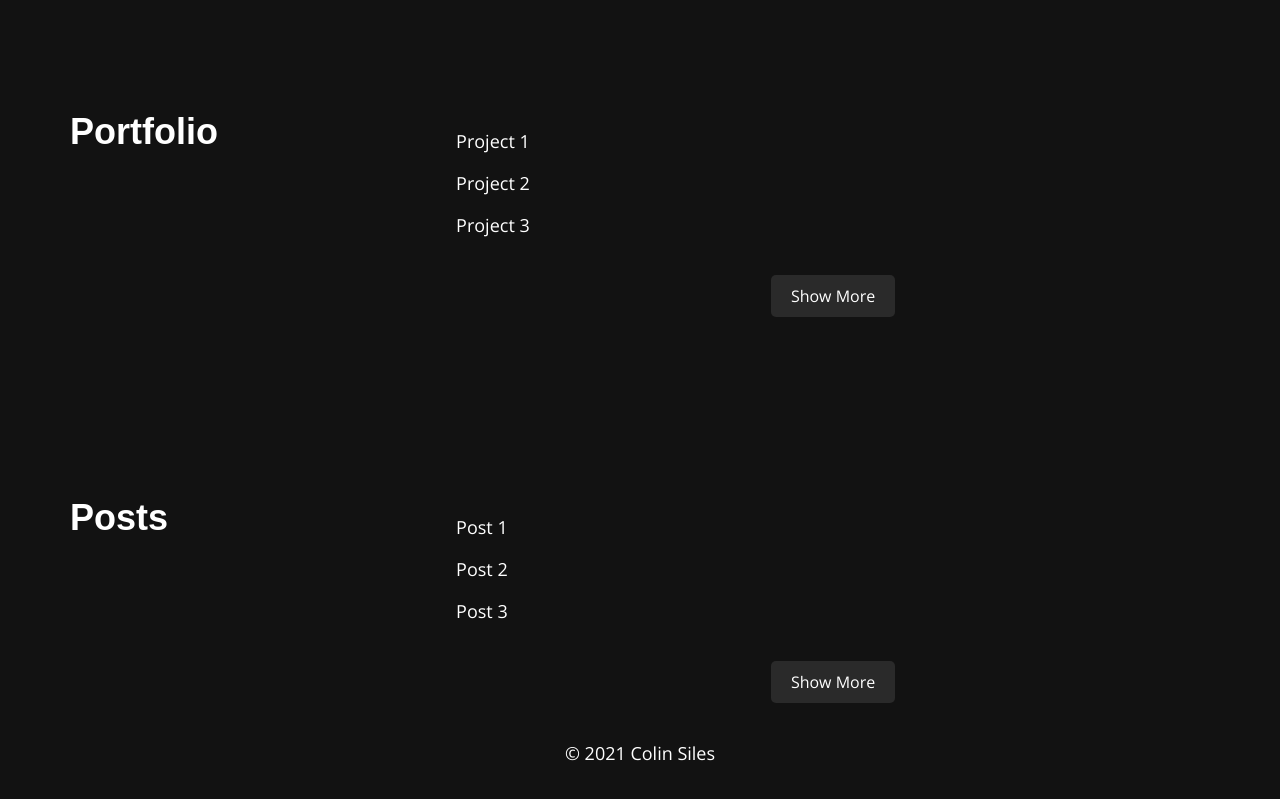
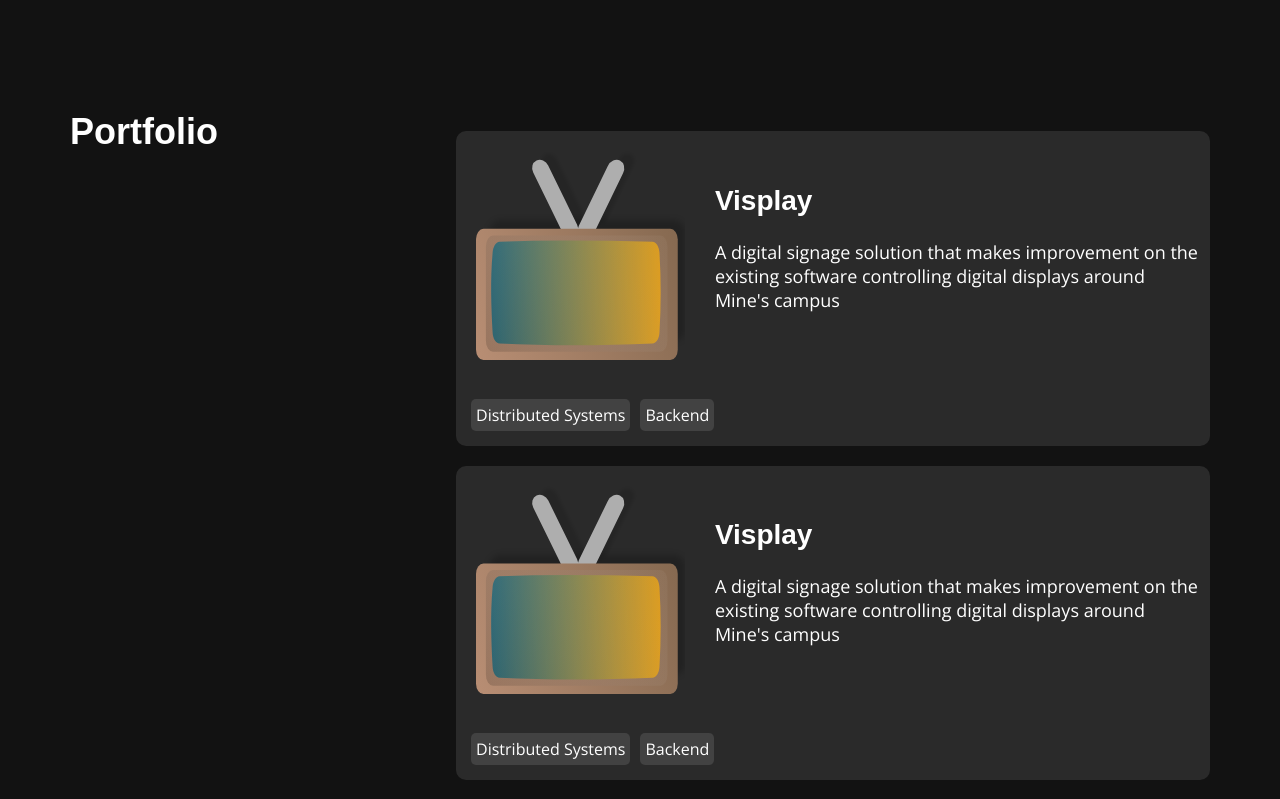
Before and after one commit to sColin16/personal-website, a Next.js app: page / in a window 1280 px wide. Shown: the part 720-1519 px from the top of the page. Built offline with nearby package versions, Linux system fonts and the light colour scheme; a web font is replaced by a local one.

Commit message:
Transfer project card styles and structure

```diff
--- a/components/portfolioSection.jsx
+++ b/components/portfolioSection.jsx
@@ -1,5 +1,49 @@
 import HomeSectionLayout from "./homeSectionLayout"
 import CardCollection from "./cardCollection"
+import ProjectCard from "./projectCard"
+
+const projects = [
+    {
+        id: 'visplay',
+        name: 'Visplay',
+        thumbnail: '/visplay-icon.svg',
+        description: 'A digital signage solution that makes improvement on the existing software controlling digital displays around Mine\'s campus',
+        links: [ {'href': 'https://gitlab.com/ColoradoSchoolOfMines/visplay', 'icon': 'fab fa-gitlab'}, {'href': 'https://coloradoschoolofmines.gitlab.io/visplay/', 'icon': 'fas fa-external-link-alt'} ],
+        tags: ['Distributed Systems', 'Backend']
+    },
+    {
+        id: 'visplay',
+        name: 'Visplay',
+        thumbnail: '/visplay-icon.svg',
+        description: 'A digital signage solution that makes improvement on the existing software controlling digital displays around Mine\'s campus',
+        links: [ {'href': 'https://gitlab.com/ColoradoSchoolOfMines/visplay', 'icon': 'fab fa-gitlab'}, {'href': 'https://coloradoschoolofmines.gitlab.io/visplay/', 'icon': 'fas fa-external-link-alt'} ],
+        tags: ['Distributed Systems', 'Backend']
+    },
+    {
+        id: 'visplay',
+        name: 'Visplay',
+        thumbnail: '/visplay-icon.svg',
+        description: 'A digital signage solution that makes improvement on the existing software controlling digital displays around Mine\'s campus',
+        links: [ {'href': 'https://gitlab.com/ColoradoSchoolOfMines/visplay', 'icon': 'fab fa-gitlab'}, {'href': 'https://coloradoschoolofmines.gitlab.io/visplay/', 'icon': 'fas fa-external-link-alt'} ],
+        tags: ['Distributed Systems', 'Backend']
+    },
+    {
+        id: 'visplay',
+        name: 'Visplay',
+        thumbnail: '/visplay-icon.svg',
+        description: 'A digital signage solution that makes improvement on the existing software controlling digital displays around Mine\'s campus',
+        links: [ {'href': 'https://gitlab.com/ColoradoSchoolOfMines/visplay', 'icon': 'fab fa-gitlab'}, {'href': 'https://coloradoschoolofmines.gitlab.io/visplay/', 'icon': 'fas fa-external-link-alt'} ],
+        tags: ['Distributed Systems', 'Backend']
+    },
+    {
+        id: 'visplay',
+        name: 'Visplay',
+        thumbnail: '/visplay-icon.svg',
+        description: 'A digital signage solution that makes improvement on the existing software controlling digital displays around Mine\'s campus',
+        links: [ {'href': 'https://gitlab.com/ColoradoSchoolOfMines/visplay', 'icon': 'fab fa-gitlab'}, {'href': 'https://coloradoschoolofmines.gitlab.io/visplay/', 'icon': 'fas fa-external-link-alt'} ],
+        tags: ['Distributed Systems', 'Backend']
+    },
+]
 
 export default function PortfolioSection() {
     return (
@@ -7,11 +51,9 @@ export default function PortfolioSection() {
             <h1>Portfolio</h1>
 
             <CardCollection initialCards={3} increment={2} displayDelay={100}>
-                <p>Project 1</p>
-                <p>Project 2</p>
-                <p>Project 3</p>
-                <p>Project 4</p>
-                <p>Project 5</p>
+                {projects.map(project => (
+                    <ProjectCard projectInfo={project} key={project.id}/>
+                ))}
             </CardCollection>
         </HomeSectionLayout>
     )
--- /dev/null
+++ b/components/projectCard.jsx
@@ -0,0 +1,33 @@
+import Link from 'next/link'
+import styles from './styles/projectcard.module.css'
+
+export default function ProjectCard({ projectInfo }) {
+    return (
+        <div className={styles.outer_container}>
+            <Link href={`/project/${projectInfo.id}`}>
+                <div className={styles.inner_container}>
+                    <div className={styles.thumbnail_container}>
+                        <img src={projectInfo.thumbnail} />
+                    </div>
+                    <div className={styles.info_container}>
+                        <h2>{projectInfo.name}</h2>
+                        <p>{projectInfo.description}</p>
+                    </div>
+                    <div className={styles.tag_container}>
+                        {projectInfo.tags.map(tag => (
+                            <span key={tag}>{tag}</span>
+                        ))}
+                    </div>
+                </div>
+            </Link>
+
+            <div className={styles.links_container}>
+                {projectInfo.links.map(link => (
+                    <a href={link.href} key={link.href}>
+                        <i className={link.icon}></i>
+                    </a>
+                ))}
+            </div>
+        </div>
+    )
+}
--- /dev/null
+++ b/components/styles/projectcard.module.css
@@ -0,0 +1,100 @@
+.outer_container {
+    position: relative;    /* Necessary to place project links absolute within this container */
+    background: #2A2A2A;
+    border-radius: 10px;
+    transition: all 200ms;
+    margin: 20px 0;
+}
+
+.outer_container:hover {
+    transform: scale(1.02);
+    background: #424242;
+    cursor: pointer;
+}
+
+.inner_container {
+    display: flex;
+    flex-wrap: wrap;
+    align-items: center;
+    justify-content: center;
+}
+
+.thumbnail_container {
+    flex-basis: 100%; /* Take up the full width of the card for small screens */
+    max-width: 200px; /* Restrict size of the thumbnails so they aren't absurd */
+    padding: 20px;
+}
+
+/* thumbnail takes up all available space */
+.thumbnail_container img {
+    width: 100%;
+}
+
+.info_container {
+    padding: 10px;
+}
+
+.info_container h2 {
+    font-size: 28px;
+    margin-top: 0;
+    text-align: center; /* Center name of the project for small screens */
+}
+
+.tag_container {
+    display: flex;
+    flex-basis: 100%;
+    flex-wrap: wrap;
+    padding: 10px;
+    font-family: 'Open Sans', sans-serif;
+}
+
+.tag_container span {
+    margin: 5px;
+    padding: 5px;
+    background-color: #424242;
+    border-radius: 5px;
+    transition: all 200ms;
+}
+
+/* Increase brightness of tag when project card is hovered so thye are still visible */
+.outer_container:hover .tag_container span {
+    background-color: #626262;
+}
+
+.links_container {
+    position: absolute;
+    right: 0;
+    top: 0;
+    margin: 10px;
+}
+
+.links_container a {
+    padding: 5px;
+    font-size: 24px;
+}
+
+.links_container a i {
+    transition: all 200ms;
+}
+
+.links_container a:hover i {
+    transform: scale(1.15);
+}
+
+@media (min-width: 576px) {
+    /* Stack thumbnail and description */
+    .thumbnail_container {
+        flex-basis: 33%;
+        max-width: 33% !important;
+    }
+
+    .info_container {
+        flex-basis: 67%;
+        max-width: 67%;
+    }
+
+    /* Left align project title */
+    .info_container h2 {
+        text-align: left !important;
+    }
+}
```
